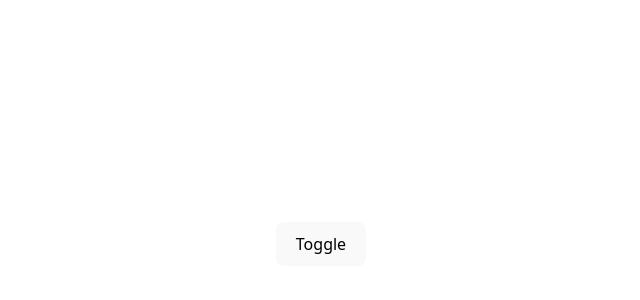
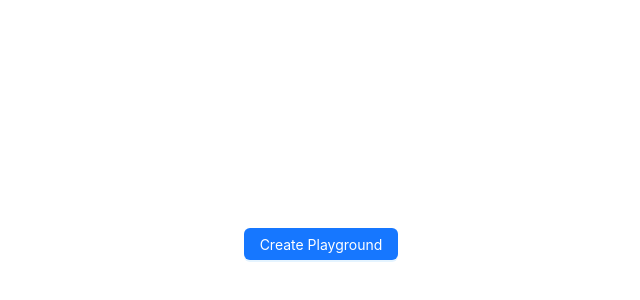
Before and after one commit to dhanyabad11/CodeSandBox, a React (Vite) app in the folder frontend/: page / in a window 1280 px wide. Shown: the part 156-456 px from the top of the page, without its empty margins (319-959 px from the left). Built offline with nearby package versions, Linux system fonts and the light colour scheme.

Commit message:
Added layout with button to make project

```diff
--- a/frontend/src/App.jsx
+++ b/frontend/src/App.jsx
@@ -1,15 +1,12 @@
 import "./App.css";
-import { PingComponent } from "./components/atoms/PingComponent";
-import usePing from "./hooks/apis/queries/usePing";
-import { useState } from "react";
+import { Route, Routes } from "react-router-dom";
+import { CreateProject } from "./pages/CreateProject";
 
 function App() {
-    const [isVisible, setIsVisible] = useState(false);
     return (
-        <>
-            <button onClick={() => setIsVisible(!isVisible)}>Toggle</button>
-            {isVisible && <PingComponent />}
-        </>
+        <Routes>
+            <Route path="/" element={<CreateProject />} />
+        </Routes>
     );
 }
 
--- /dev/null
+++ b/frontend/src/apis/projects.js
@@ -0,0 +1,12 @@
+import axios from "../config/axiosConfig";
+
+export const createProjectApi = async () => {
+    try {
+        const response = await axios.post("/api/v1/projects");
+        console.log(response.data);
+        return response.data;
+    } catch (error) {
+        console.log(error);
+        throw error;
+    }
+};
--- /dev/null
+++ b/frontend/src/hooks/apis/mutations/useCreateProject.js
@@ -0,0 +1,20 @@
+import { useMutation } from "@tanstack/react-query";
+import { createProjectApi } from "../../../apis/projects"; // Adjust the path as needed
+
+export const useCreateProject = () => {
+    const { mutateAsync, isPending, isSucess, error } = useMutation({
+        mutationFn: createProjectApi,
+        onSuccess: (data) => {
+            console.log("Project created successfully", data);
+        },
+        onError: () => {
+            console.log("Error createing project");
+        },
+    });
+    return {
+        createProjectMutation: mutateAsync,
+        isPending,
+        isSucess,
+        error,
+    };
+};
--- a/frontend/src/main.jsx
+++ b/frontend/src/main.jsx
@@ -2,10 +2,13 @@
 import "./index.css";
 import App from "./App.jsx";
 import { QueryClient, QueryClientProvider } from "@tanstack/react-query";
+import { BrowserRouter } from "react-router-dom";
 const queryClient = new QueryClient();
 
 createRoot(document.getElementById("root")).render(
-    <QueryClientProvider client={queryClient}>
-        <App />
-    </QueryClientProvider>
+    <BrowserRouter>
+        <QueryClientProvider client={queryClient}>
+            <App />
+        </QueryClientProvider>
+    </BrowserRouter>
 );
--- /dev/null
+++ b/frontend/src/pages/CreateProject.jsx
@@ -0,0 +1,21 @@
+import { Button } from "antd";
+import { useCreateProject } from "../hooks/apis/mutations/useCreateProject";
+
+export const CreateProject = () => {
+    const { createProjectMutation, isPending } = useCreateProject();
+    async function handleCreateProject() {
+        console.log("Going to trigger the api");
+        try {
+            await createProjectMutation();
+        } catch (error) {
+            console.log("Error creating project", error);
+        }
+    }
+    return (
+        <div>
+            <Button type="primary" onClick={handleCreateProject}>
+                Create Playground
+            </Button>
+        </div>
+    );
+};
```
Also changed, not shown: 1 other file (tests, documents, lock files or other folders).
